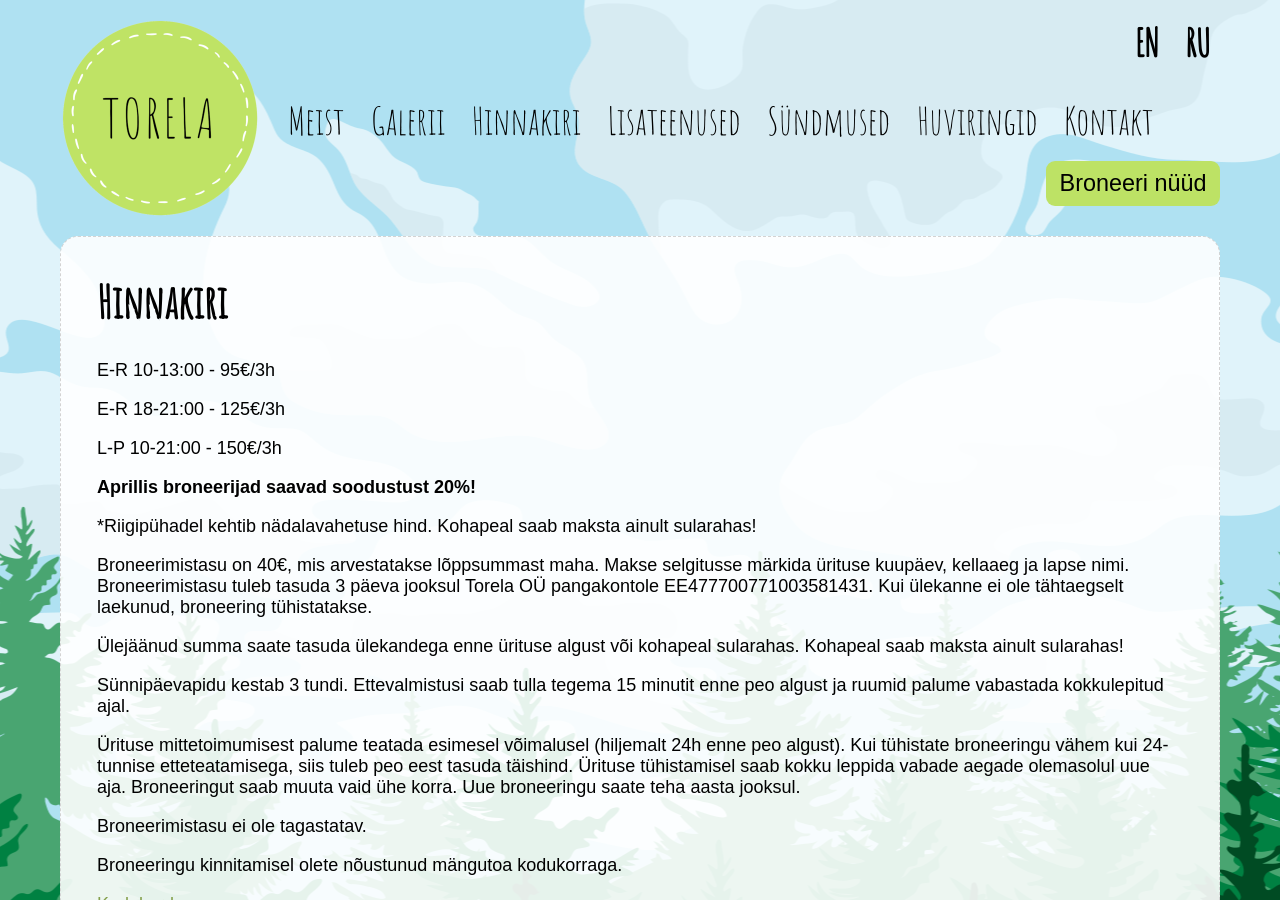
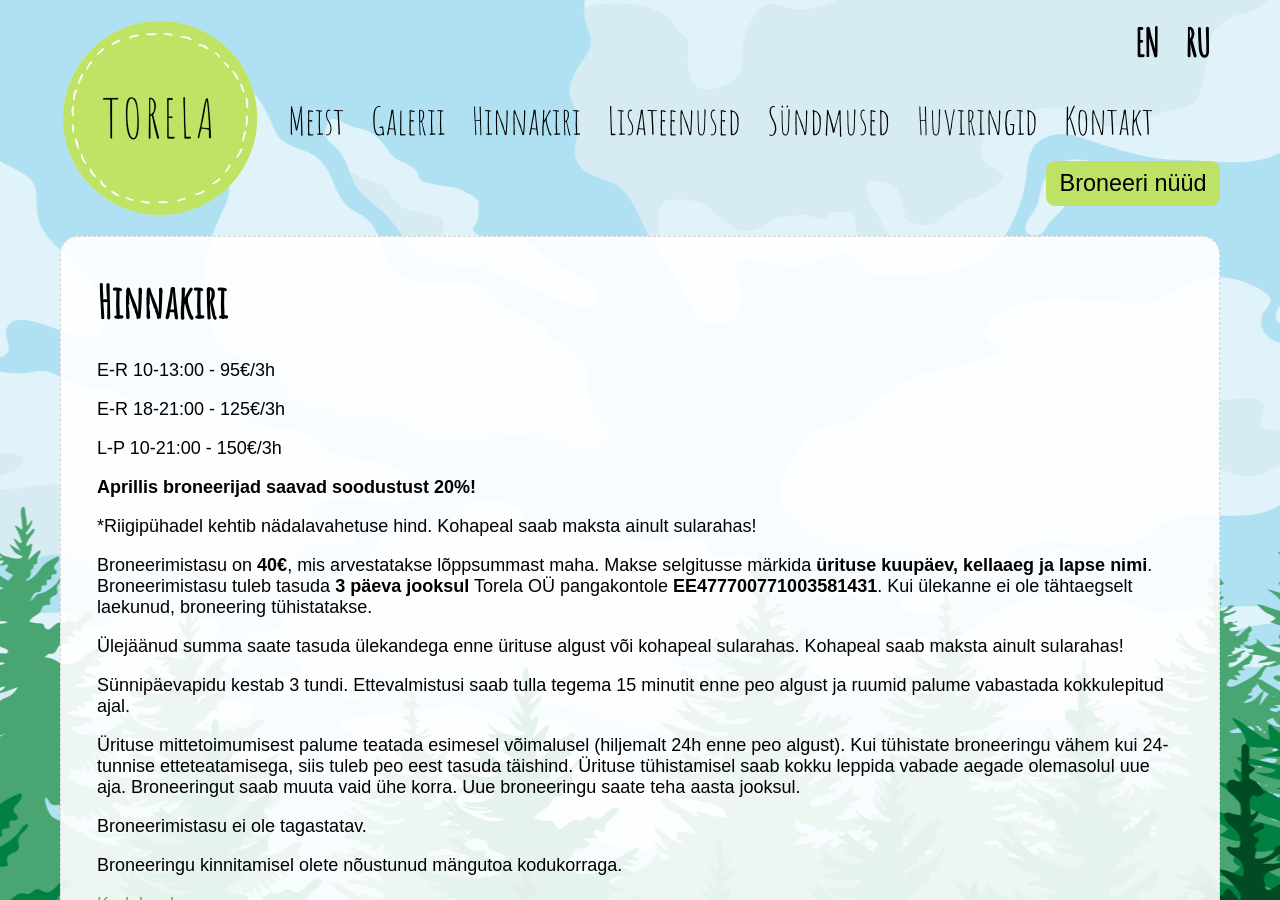
Before and after one commit to mypsik/torela, a Jekyll site: the page built from hinnakiri/index.md, in a window 1280 px wide and 900 px high. Built offline with Jekyll 4.4.1, drawn with Linux system fonts in a browser that asks for light colours.

```diff
--- a/hinnakiri/index.md
+++ b/hinnakiri/index.md
@@ -18,8 +18,8 @@ L-P 10-21:00 - 150€/3h
 *Riigipühadel kehtib nädalavahetuse hind.
 Kohapeal saab maksta ainult sularahas!
 
-Broneerimistasu on 40€, mis arvestatakse lõppsummast maha. Makse selgitusse märkida ürituse kuupäev, kellaaeg ja lapse nimi.
-Broneerimistasu tuleb tasuda 3 päeva jooksul Torela OÜ pangakontole EE477700771003581431. Kui ülekanne ei ole tähtaegselt laekunud, broneering tühistatakse.
+Broneerimistasu on **40€**, mis arvestatakse lõppsummast maha. Makse selgitusse märkida **ürituse kuupäev, kellaaeg ja lapse nimi**.
+Broneerimistasu tuleb tasuda **3 päeva jooksul** Torela OÜ pangakontole **EE477700771003581431**. Kui ülekanne ei ole tähtaegselt laekunud, broneering tühistatakse.
 
 Ülejäänud summa saate tasuda ülekandega enne ürituse algust või kohapeal sularahas. Kohapeal saab maksta ainult sularahas!
 
```
